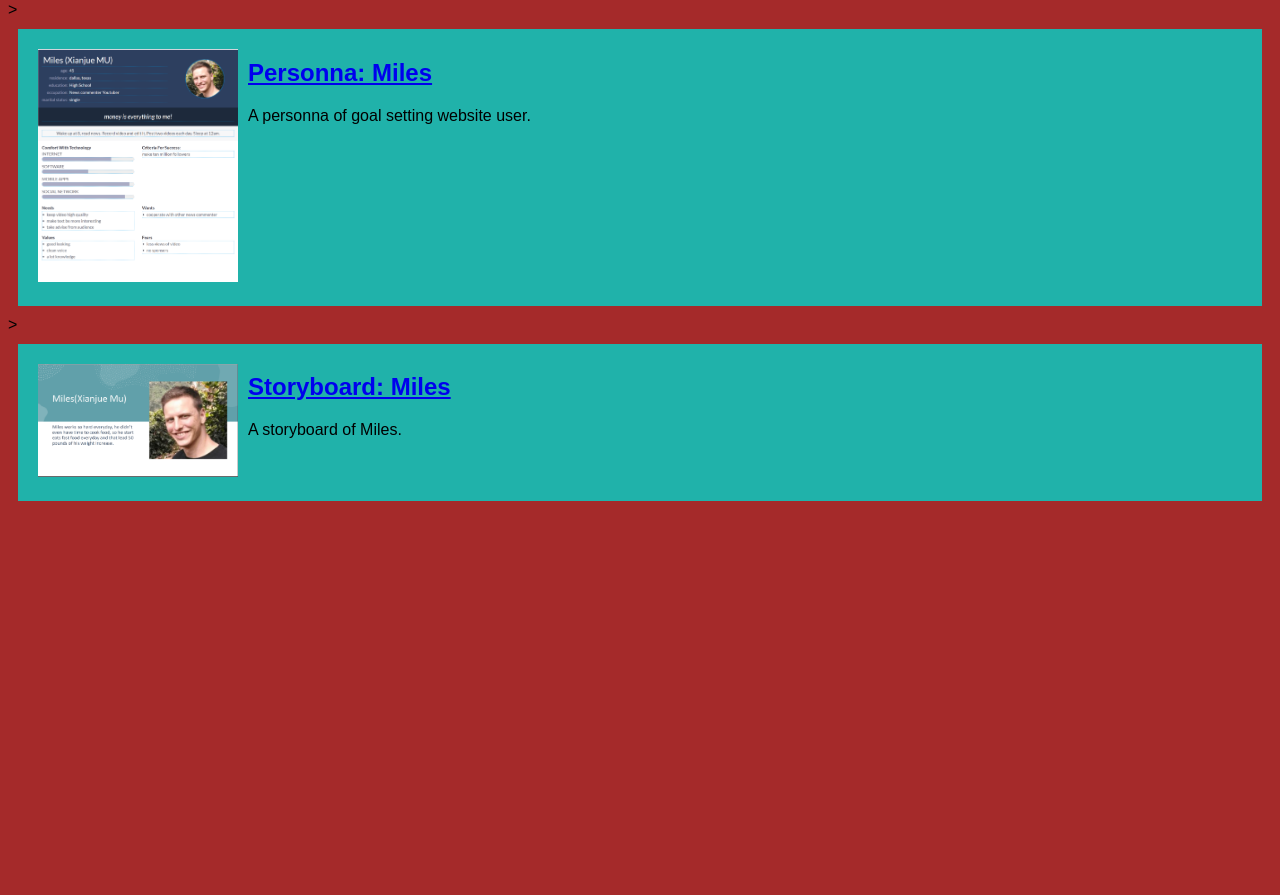
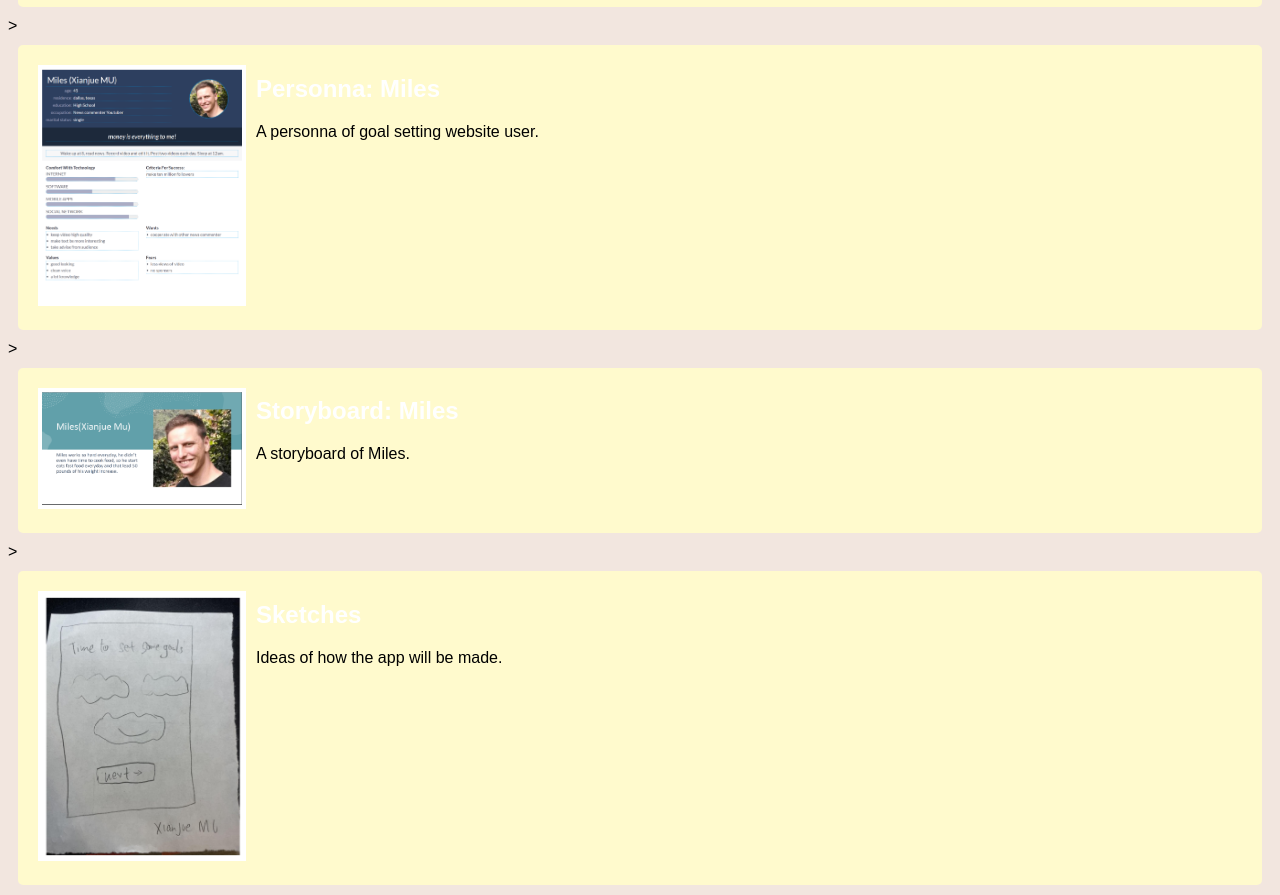
Before and after one commit to AlbertMu1/AlbertMu1.github.io, a plain HTML site: page index.html in a window 1280 px wide. Shown: the part 607-1502 px from the top of the page. Before the commit the page ends 1118 px from the top, so only its background shows below. Drawn offline with Linux system fonts and the light colour scheme.

Commit message:
Add files via upload

```diff
--- a/index.html
+++ b/index.html
@@ -49,5 +49,16 @@
                 </p>
             </section>
         </section>
+
+        <!-- StoryBoard Assignment-->>
+        <section class="assignment">
+            <a href="files/PaperPrototypes.pdf"><img src="Image/sketch.png"></a>
+            <section class="ass-details">
+                <a href="files/PaperPrototypes.pdf"><h2>Sketches</h2></a>
+                <p>
+                    Ideas of how the app will be made.
+                </p>
+            </section>
+        </section>
     </body>
 </html>
--- a/styles.css
+++ b/styles.css
@@ -1,5 +1,5 @@
 body {
-    background-color: brown;
+    background:#F2E6DF;
     font-family:Arial, Helvetica, sans-serif;
 }
 
@@ -7,15 +7,34 @@ body {
     display:flex;
     padding:10px;
     margin:10px;
-    background:lightseagreen;
+    background:#FFFACD;
+    border-radius:5px;
 }
 
 .assignment img{
     width:200px;
-    padding: 10px;
+    margin:10px;
+    border:4px solid #FFF;
 }
 
-hi {
-    color:antiquewhite;
+.assignment img:hover{
+    border:4px dashed #FFA07A;
+}
+
+h1 {
+    color:#FFF;
     text-align:center;
 }
+
+h1:hover {
+    color:#F2A766;
+}
+
+a{
+    text-decoration:none;
+    color:#FFF;
+}
+
+a:hover {
+    color:#FFA07A;
+}
```
Also changed, not shown: Image/sketch.png (added), 1 other file.
